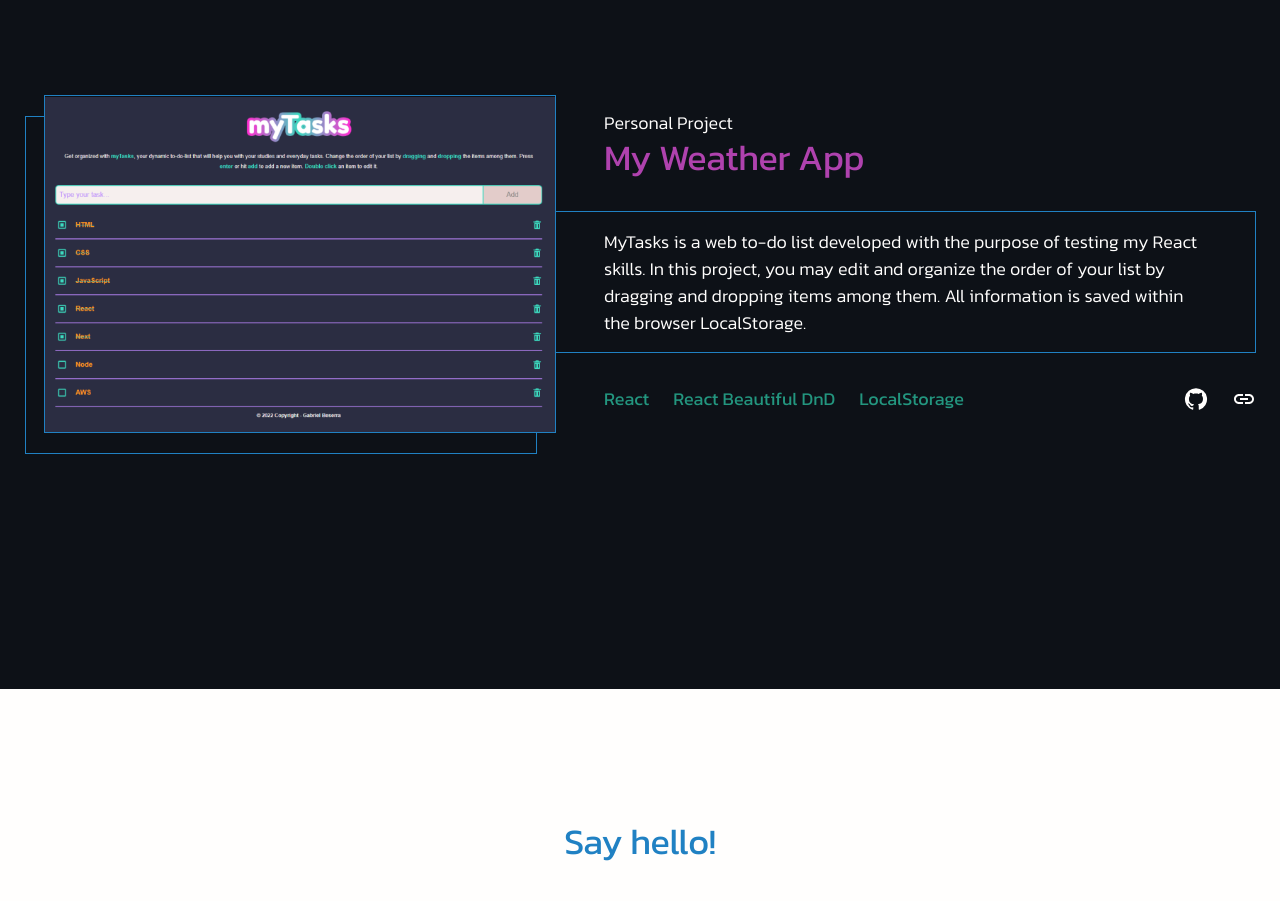
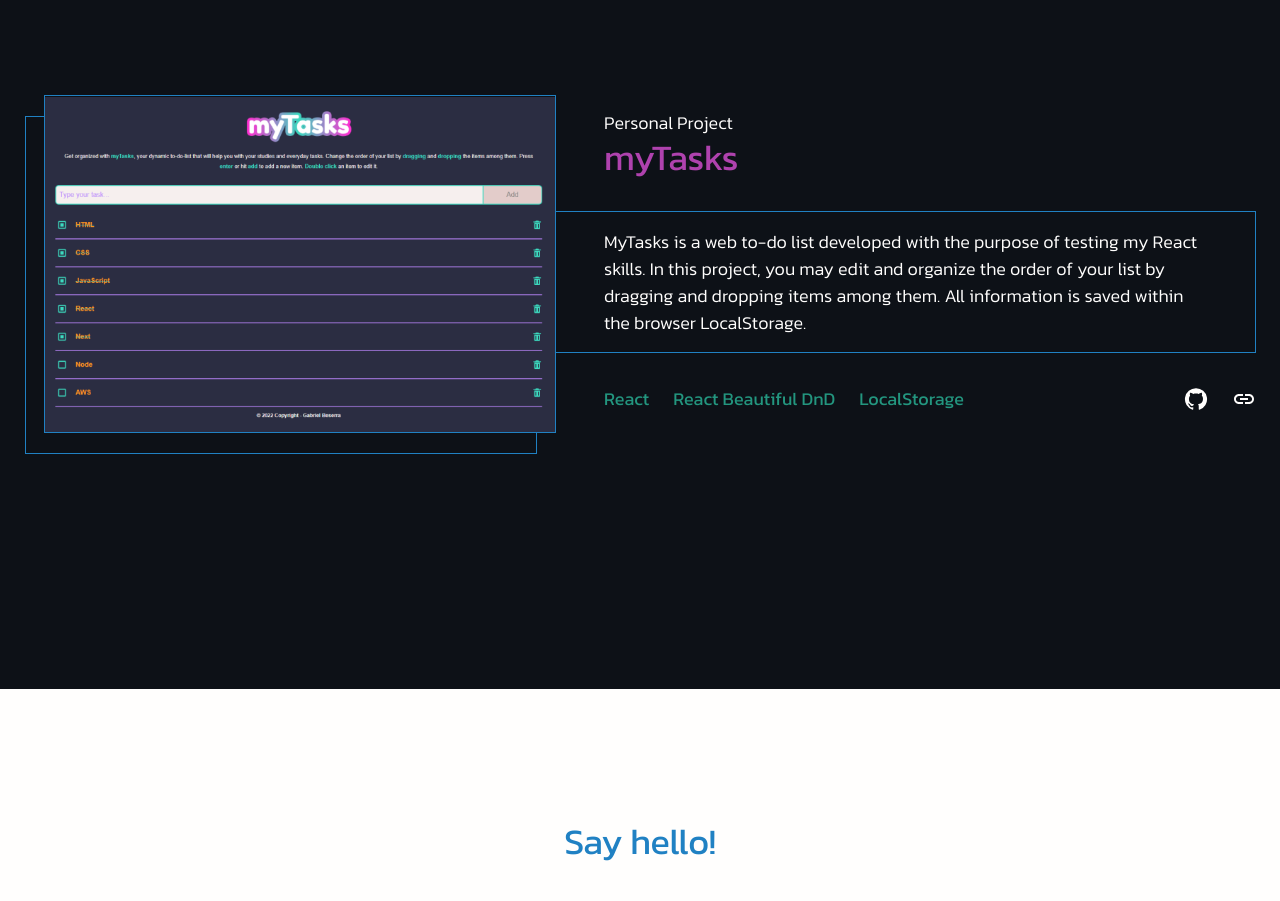
Before and after one commit to gbeserra95/my-portfolio, a Next.js app: page / in a window 1280 px wide. Shown: the part 3340-4241 px from the top of the page. Built offline with nearby package versions, Linux system fonts and the light colour scheme.

Commit message:
fix: myTasks project title in English

```diff
--- a/src/data.js
+++ b/src/data.js
@@ -71,7 +71,7 @@ export const projects = [
     },
     {
         locale: "en",
-        title: "My Weather App",
+        title: "myTasks",
         category: "Personal Project",
         description: "MyTasks is a web to-do list developed with the purpose of testing my React skills. In this project, you may edit and organize the order of your list by dragging and dropping items among them. All information is saved within the browser LocalStorage.",
         stacks: ["React", "React Beautiful DnD", "LocalStorage"],
```
